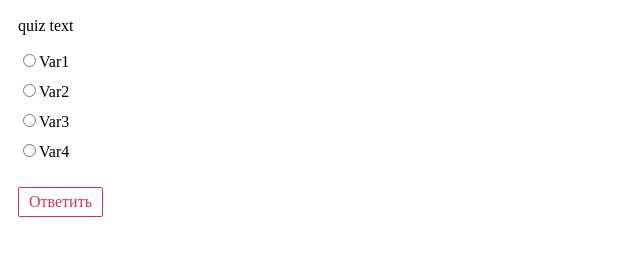
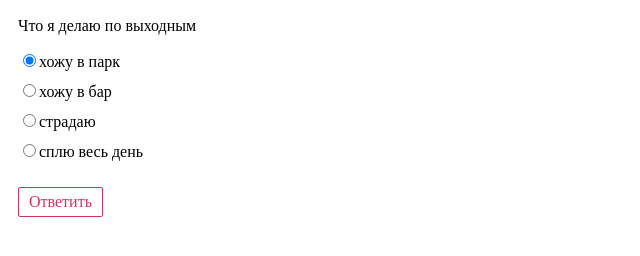
Before and after one commit to YSeredich/quiz, a plain HTML site: page index.html in a window 1280 px wide. Shown: the part 50-306 px from the top of the page, without its empty margins (0-640 px from the left). Drawn offline with Linux system fonts and the light colour scheme.

Commit message:
add set quiz function

```diff
--- a/index.html
+++ b/index.html
@@ -11,12 +11,12 @@
 </header>
 <main>
     <div id="ansContainer">
-        <p>quiz text</p>
+        <p id="quest">quiz text</p>
         <ul>
-            <li><input type="radio" name="answer" value="" id="answ1"><label for="answ1">Var1</label></li>
-            <li><input type="radio" name="answer" value="" id="answ2"><label for="answ2">Var2</label></li>
-            <li><input type="radio" name="answer" value="" id="answ3"><label for="answ3">Var3</label></li>
-            <li><input type="radio" name="answer" value="" id="answ4"><label for="answ4">Var4</label></li>
+            <li><input data-right="false" type="radio" name="answer" value="0" id="ans1" checked><label class="answer-lbl" for="ans1">Var1</label></li>
+            <li><input data-right="false" type="radio" name="answer" value="0" id="ans2"><label class="answer-lbl" for="ans2">Var2</label></li>
+            <li><input data-right="false" type="radio" name="answer" value="0" id="ans3"><label class="answer-lbl" for="ans3">Var3</label></li>
+            <li><input data-right="false" type="radio" name="answer" value="0" id="ans4"><label class="answer-lbl" for="ans4">Var4</label></li>
         </ul>
         <div>
             <a href="#" class="btn">ответить</a>
--- a/script.js
+++ b/script.js
@@ -2,4 +2,36 @@
  * Created by yulia on 10.09.2016.
  */
 'use strict';
-//console.log('1');
+var container = document.querySelector('#ansContainer');
+var questContainer = container.querySelector('#quest');
+var answer = container.querySelectorAll('input[name=answer]');
+var answerLabel = container.querySelectorAll('.answer-lbl');
+var btn = container.querySelector('.btn');
+var item = {
+    quest: 'Что я делаю по выходным',
+    ans1: 'хожу в парк',
+    ans2: 'хожу в бар',
+    ans3: 'страдаю',
+    ans4: 'сплю весь день',
+    right: 'ans3'
+};
+function setQuiz(data) {
+    questContainer.innerHTML = data.quest;
+    for (var i=1; i <= answer.length; i++){
+        answerLabel[i-1].innerHTML = data['ans' + i];
+        if (answer[i-1].id == item.right) {
+            answer[i-1].setAttribute('data-right', 'true');
+        }
+    }
+}
+setQuiz(item);
+
+btn.onclick = function(e) {
+    e.preventDefault();
+    var right = container.querySelector('input[data-right=true]');
+    if (right.checked) {
+        alert('yes');
+    } else {
+        alert('donkey');
+    }
+};
--- a/style.css
+++ b/style.css
@@ -27,8 +27,7 @@ label {
     opacity: 0.8;
 }
 .btn:hover,
-.btn:active,
-.btn:visited {
+.btn:active {
     background: #c90035;
     color: #fff;
 }
```
